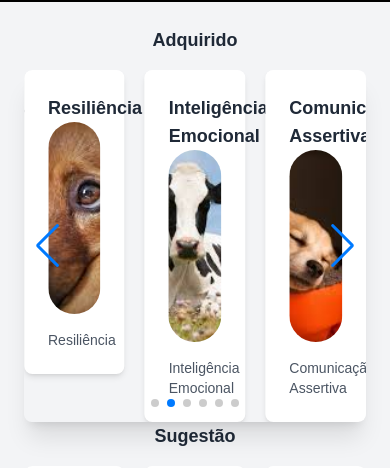
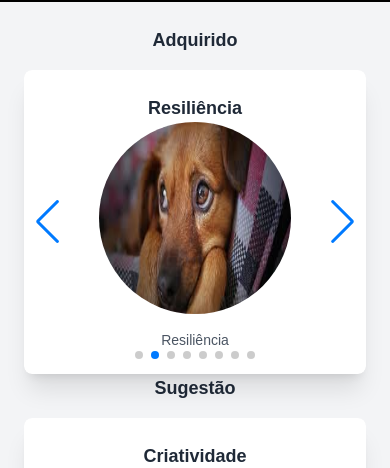
Before and after one commit to Marce1in/leiturece-front-end, a Next.js app: page /home in a window 390 px wide. Shown: the part 252-720 px from the top of the page. Built offline with nearby package versions, Linux system fonts and the light colour scheme.

Commit message:
Responsivo esta funcionando

```diff
--- a/app/home/page.tsx
+++ b/app/home/page.tsx
@@ -17,6 +17,11 @@ const Carousel = ({ images }) => {
         navigation
         pagination={{ clickable: true }}
         autoplay={{ delay: 5000, disableOnInteraction: false }}
+        breakpoints={{
+          320: { slidesPerView: 1 },
+          640: { slidesPerView: 2 },
+          1024: { slidesPerView: 3 },
+        }}
         className="rounded-lg shadow-xl"
       >
         {images.map((item, index) => (
@@ -26,7 +31,7 @@ const Carousel = ({ images }) => {
               <img
                 src={item.src}
                 alt={item.title}
-                className="w-48 h-48 object-cover rounded-full mx-auto mb-4"
+                className="w-48 h-48 flex items-center justify-center overflow-hidden rounded-full mx-auto mb-4"
               />
               <p className="text-sm text-gray-600">{item.description}</p>
             </div>
```
